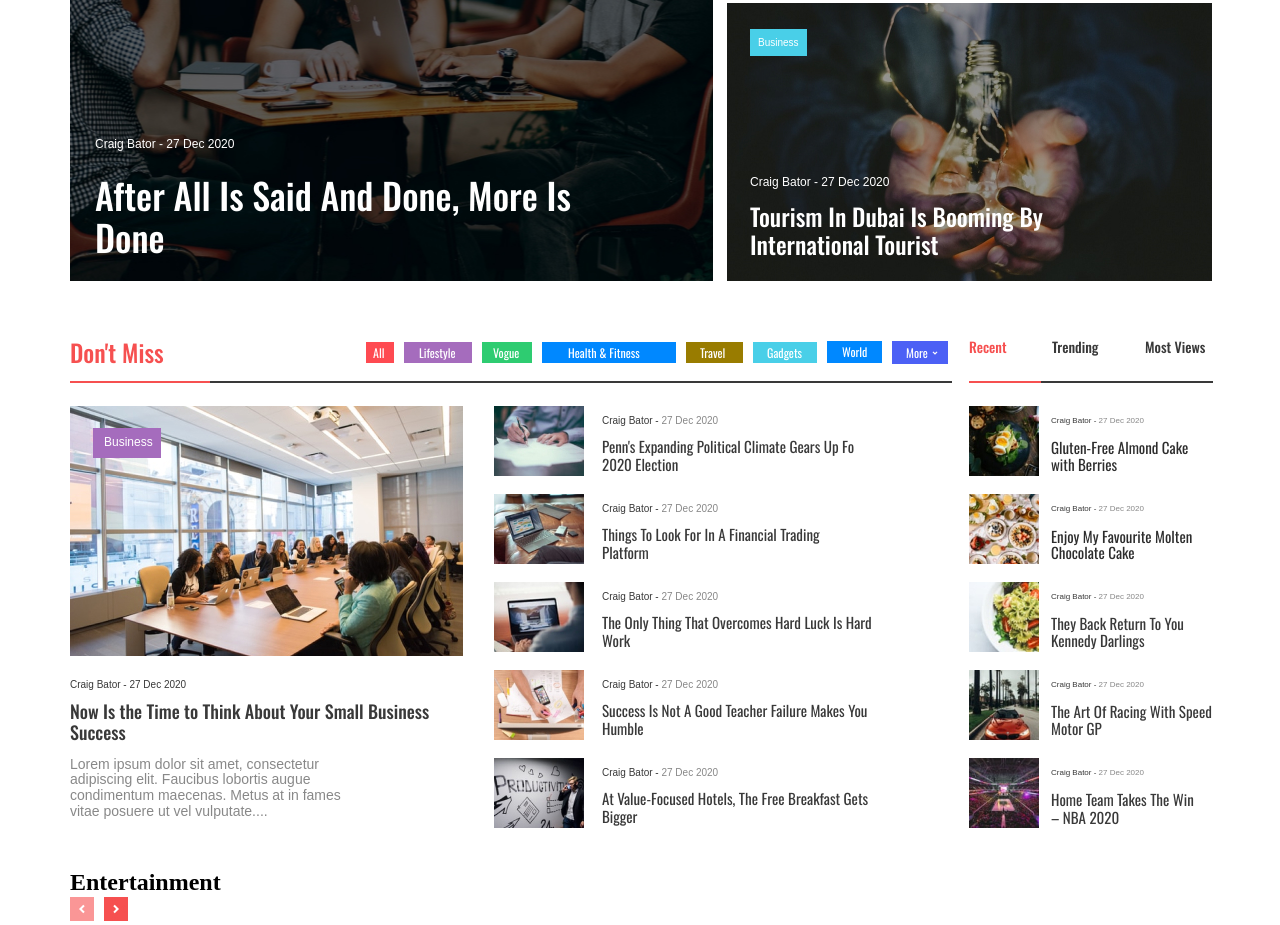
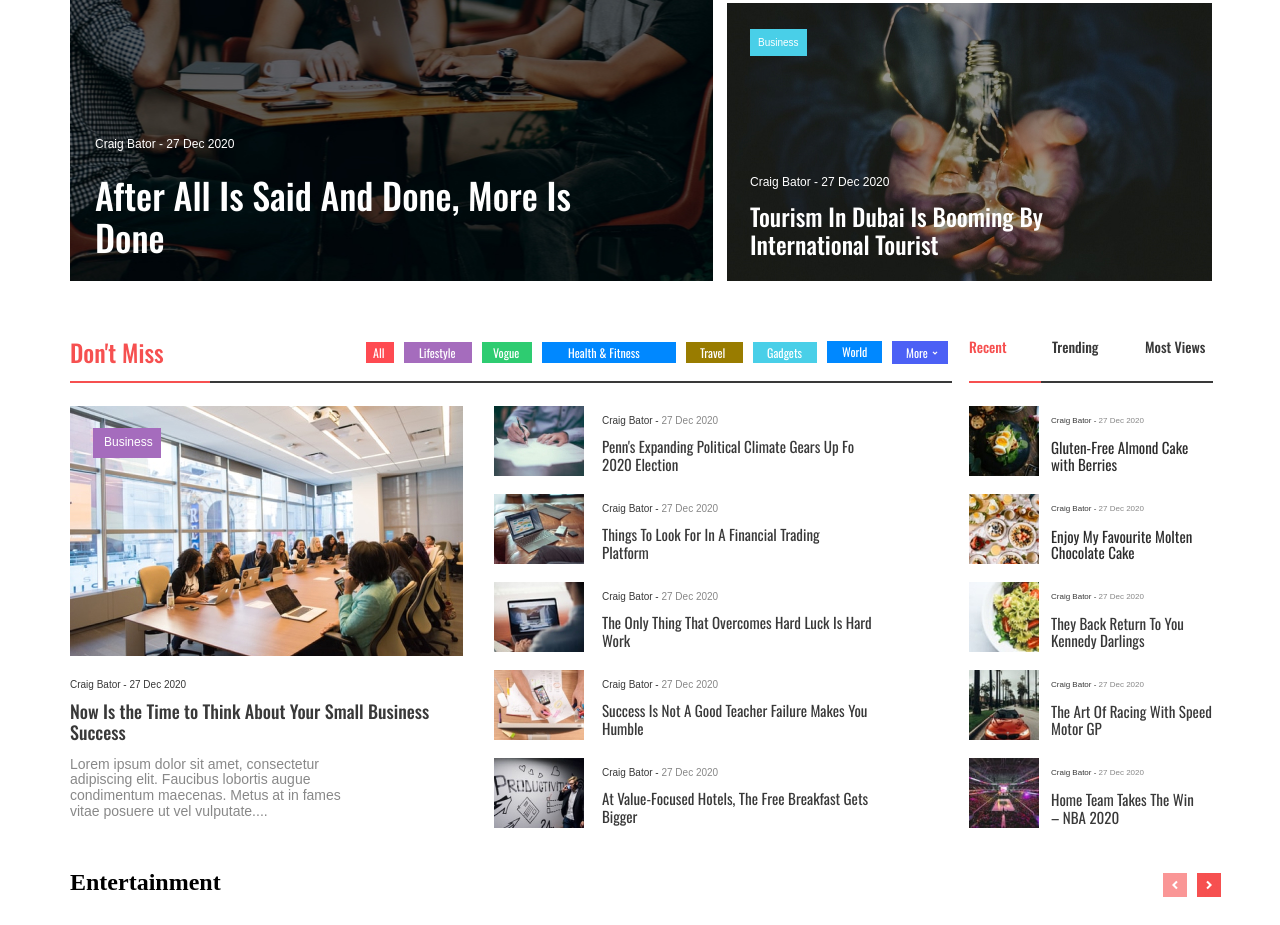
Before and after one commit to SergUserGit/grid-pet-project, a plain HTML site: page index.html in a window 1280 px wide. Shown: the part 556-1481 px from the top of the page. After the commit the page ends 1453 px from the top, so only its background shows below. Drawn offline with nearby package versions, Linux system fonts and the light colour scheme; a web font is replaced by a local one.

Commit message:
add: news-stories-group grid
add: news-stories-group grid

```diff
--- a/index.html
+++ b/index.html
@@ -307,7 +307,7 @@
       </div>
 
       <section class="news-stories">
-        <div>
+        <div class="news-stories-group">
           <h2>Entertainment</h2>
           <img src="./images/button_next_page.jpg" alt="next page">
         </div>
--- a/styles.css
+++ b/styles.css
@@ -901,3 +901,10 @@ p {
   line-height: 101%;
   color: rgba(57, 57, 57, 0.6);
 }
+
+.news-stories-group {
+  display: grid;
+  grid-template-columns: 133px 1fr;
+  column-gap: 960px;
+  align-items: flex-end;
+}
```
